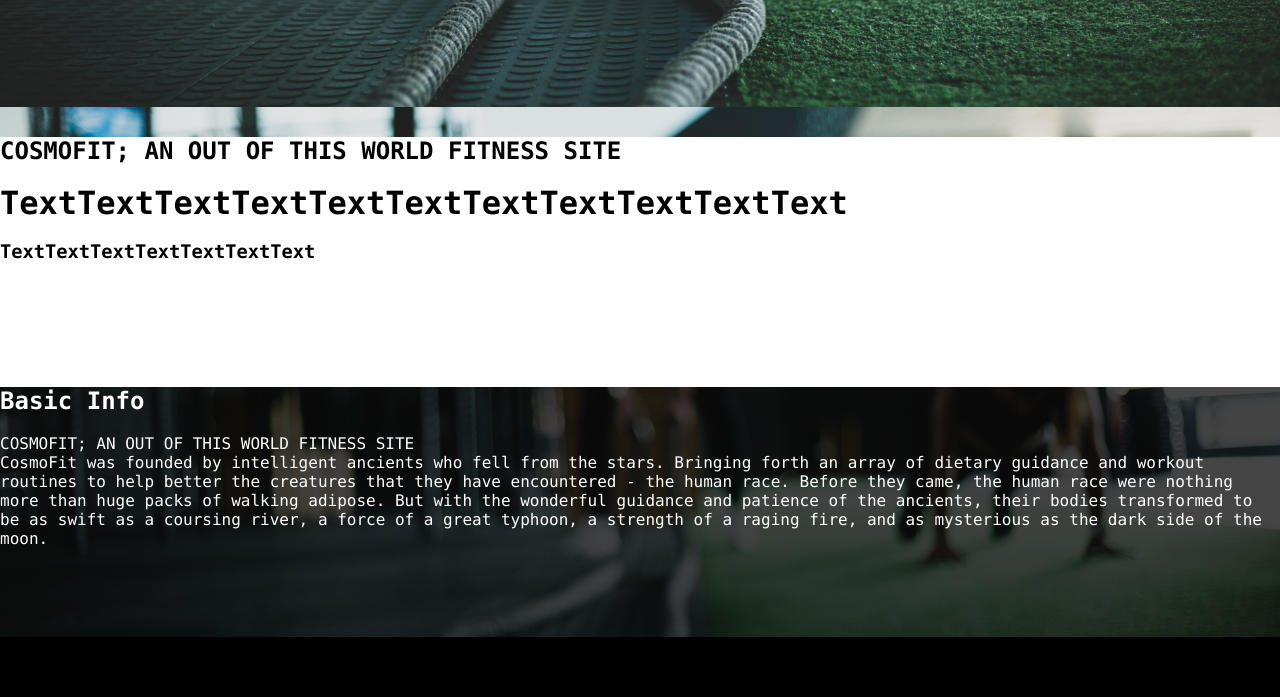
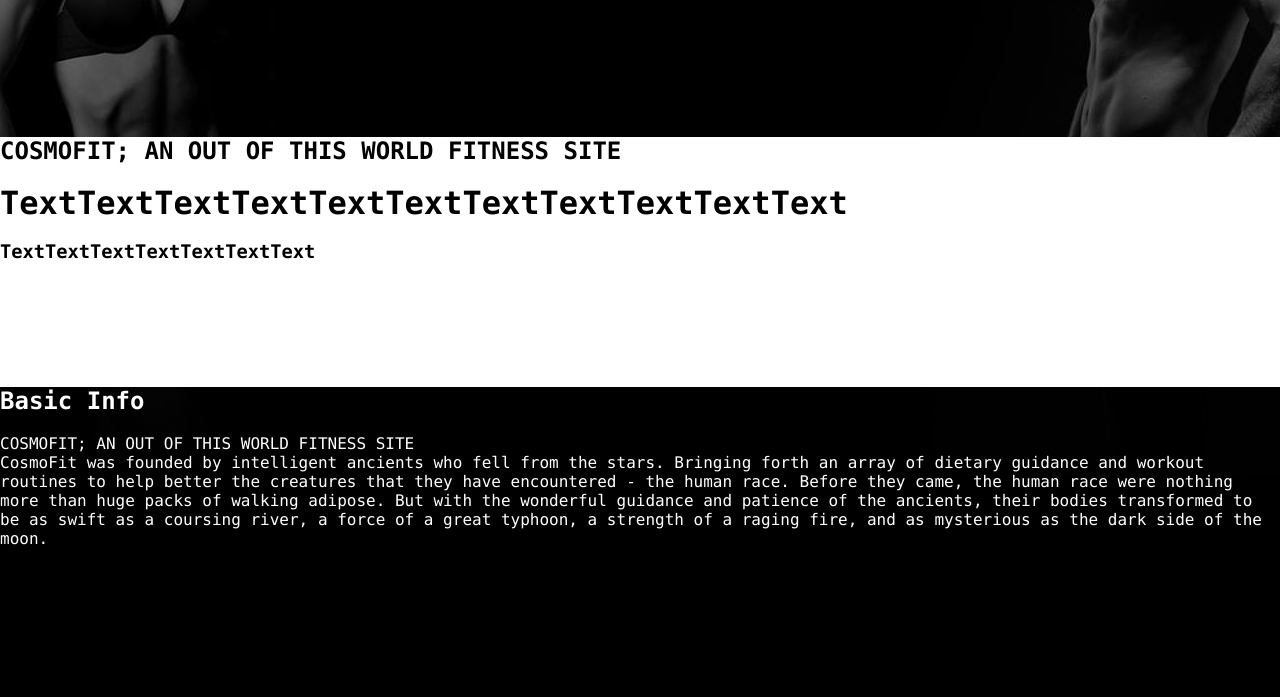
Before and after one commit to nekoshka/webtek0, a plain HTML site: page CosmoFit/index.html in a window 1280 px wide. Shown: the part 613-1310 px from the top of the page. Drawn offline with Linux system fonts and the light colour scheme.

Commit message:
added the css and images folder

```diff
--- a/CosmoFit/css/style.css
+++ b/CosmoFit/css/style.css
@@ -5,8 +5,10 @@
 body {
 	font-family: "Lucida Console", Monaco, monospace;
 	padding: 0;
-	background-image: url('../img/bg.jpg');
-	background-size: contain;
+	background-image: url('../images/bgggg.jpg');
+	background-size: fill;
+	background-position: center;
+	background-attachment: fixed;
 }
 a{
 	text-decoration: none;
```
Also changed, not shown: CosmoFit/images/arm-workout-hero.webp (added), CosmoFit/images/bggg.jpg (added), CosmoFit/images/bgggg.jpg (added).
